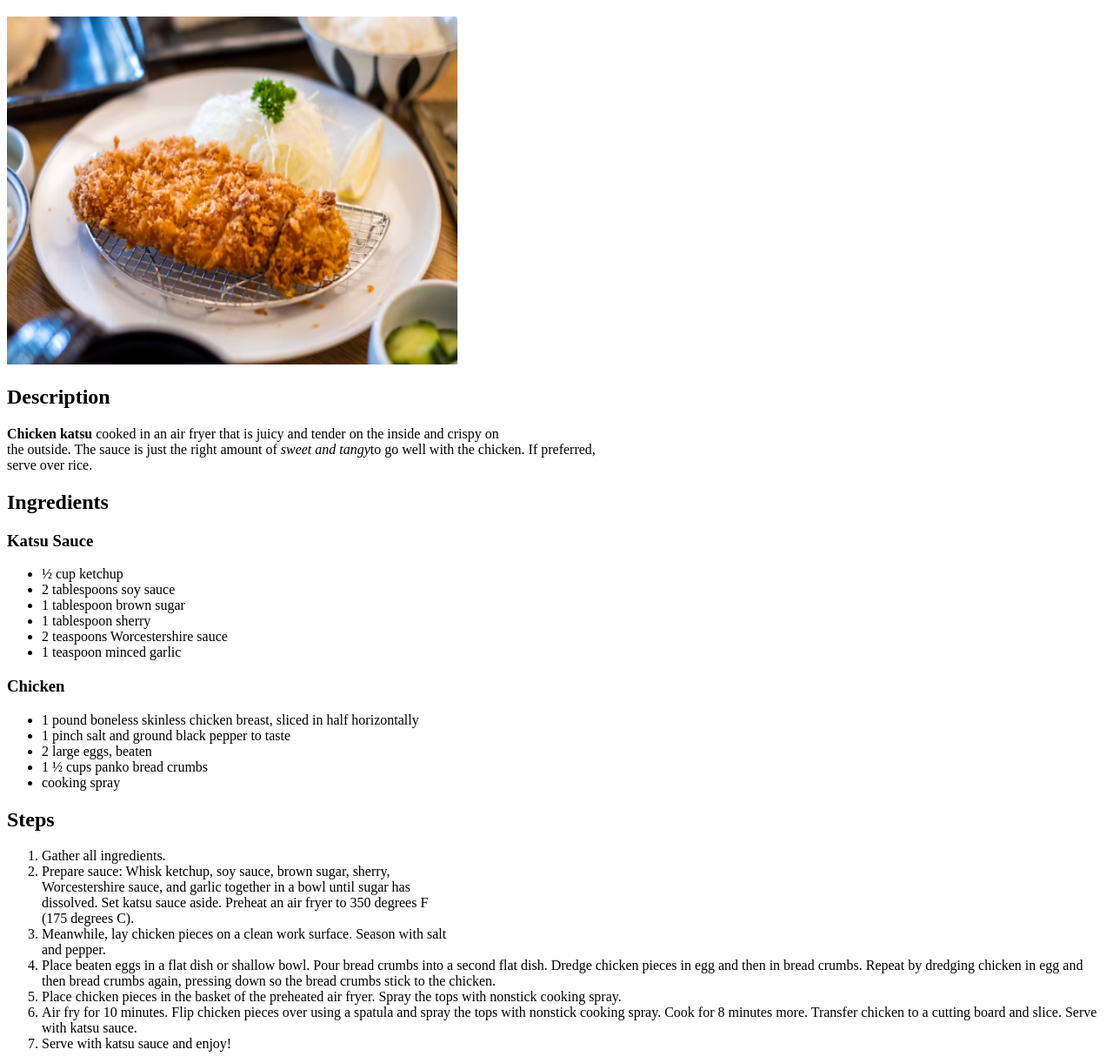
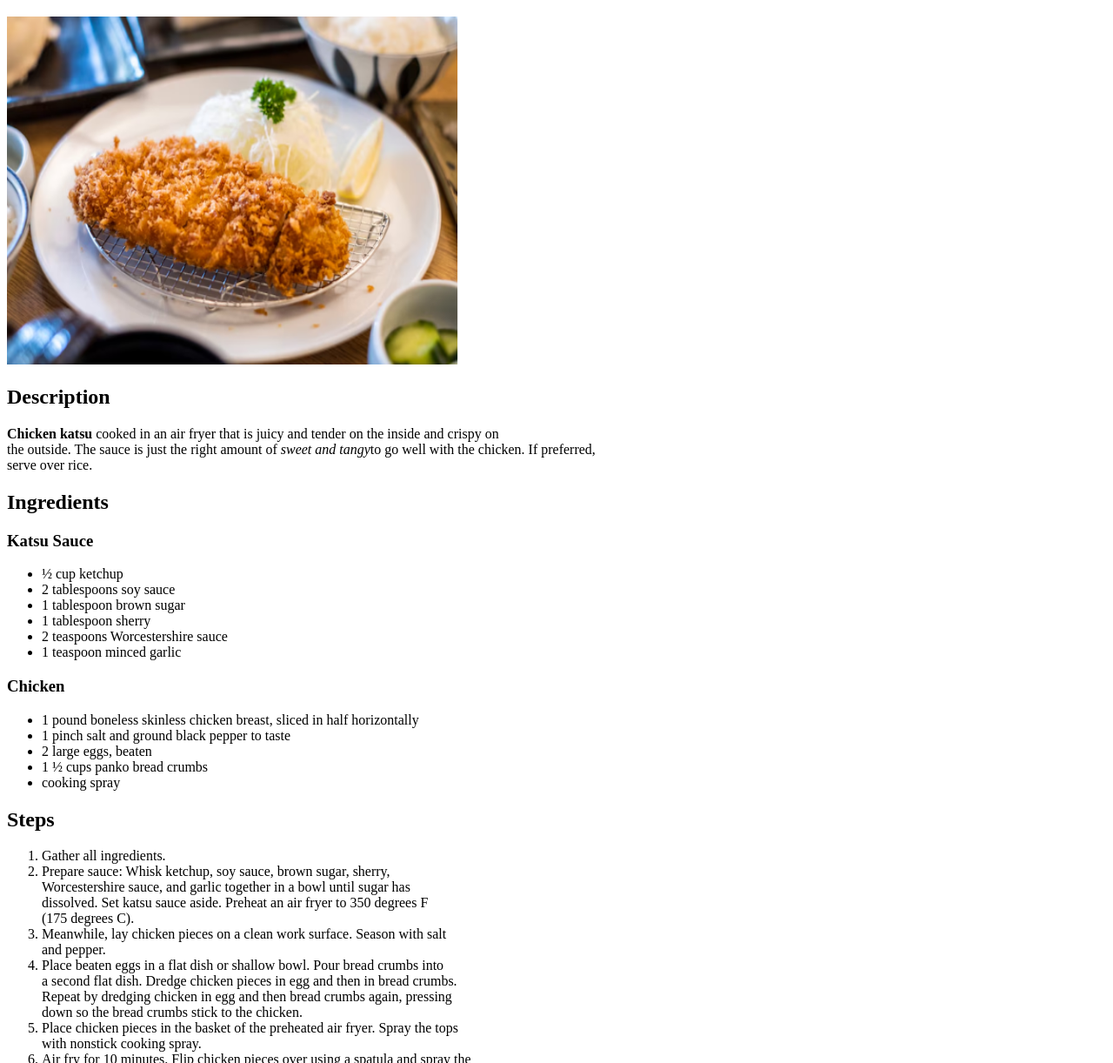
Before and after one commit to gabrielhipolito-dev/odin-recipes, a plain HTML site: page recipes/chicken-katsu.html in a window 1280 px wide. Shown: the part 61-1283 px from the top of the page at 87% size. Drawn offline with Linux system fonts and the light colour scheme.

Commit message:
feat: Implement a new break line

```diff
--- a/recipes/chicken-katsu.html
+++ b/recipes/chicken-katsu.html
@@ -50,18 +50,18 @@
                 and pepper.
             </li>
             <li>
-                Place beaten eggs in a flat dish or shallow bowl. Pour bread crumbs into
-                a second flat dish. Dredge chicken pieces in egg and then in bread crumbs.
-                Repeat by dredging chicken in egg and then bread crumbs again, pressing
+                Place beaten eggs in a flat dish or shallow bowl. Pour bread crumbs into <br>
+                a second flat dish. Dredge chicken pieces in egg and then in bread crumbs. <br>
+                Repeat by dredging chicken in egg and then bread crumbs again, pressing <br>
                 down so the bread crumbs stick to the chicken.
             </li>
             <li>
-                Place chicken pieces in the basket of the preheated air fryer. Spray the tops
+                Place chicken pieces in the basket of the preheated air fryer. Spray the tops<br>
                 with nonstick cooking spray.
             </li>
             <li>
-                Air fry for 10 minutes. Flip chicken pieces over using a spatula and spray the
-                tops with nonstick cooking spray. Cook for 8 minutes more. Transfer chicken to
+                Air fry for 10 minutes. Flip chicken pieces over using a spatula and spray the<br>
+                tops with nonstick cooking spray. Cook for 8 minutes more. Transfer chicken to<br>
                 a cutting board and slice. Serve with katsu sauce.
             </li>
             <li>Serve with katsu sauce and enjoy!</li>
```
